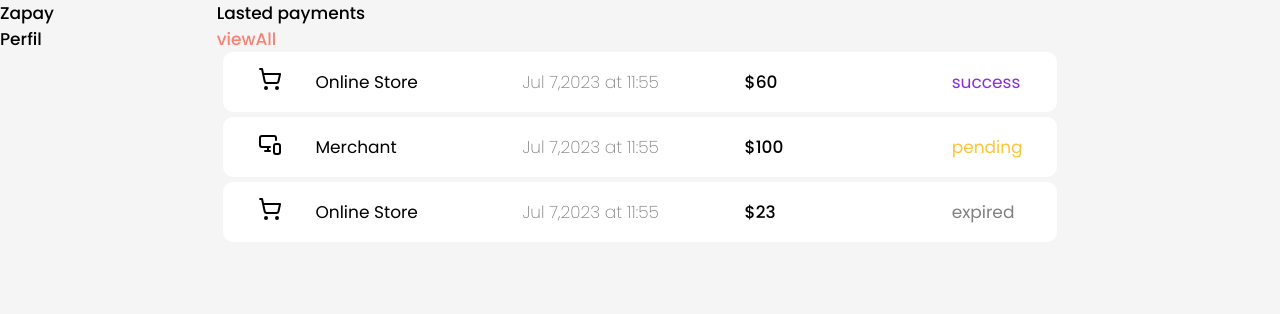
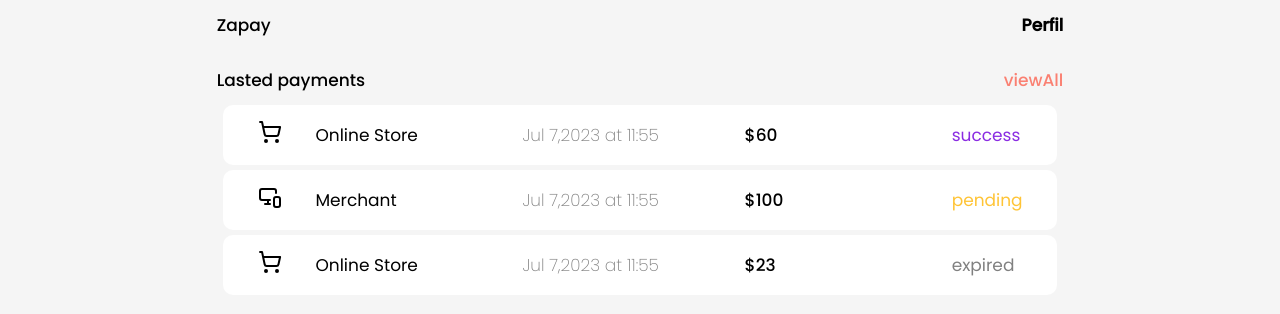
Before and after one commit to Oj2345/proyecto-1, a Next.js app: page / in a window 1280 px wide. Shown: the top 314 px of the page. Built offline with nearby package versions, Linux system fonts and the light colour scheme.

Commit message:
feat: change name class Text1 to text1

```diff
--- a/styles/Header.module.css
+++ b/styles/Header.module.css
@@ -8,21 +8,21 @@
   font-weight: 500;
 }
 
-.Text1 {
+.text1 {
   display: flex;
   justify-content: space-between;
   grid-column: 2;
   align-items: center;
 }
 
-.Text2 {
+.text2 {
   display: flex;
   justify-content: space-between;
   grid-column: 2;
   align-items: center;
 }
 
-.Perfil {
+.perfil {
   font-weight: 700;
 }
 
```
